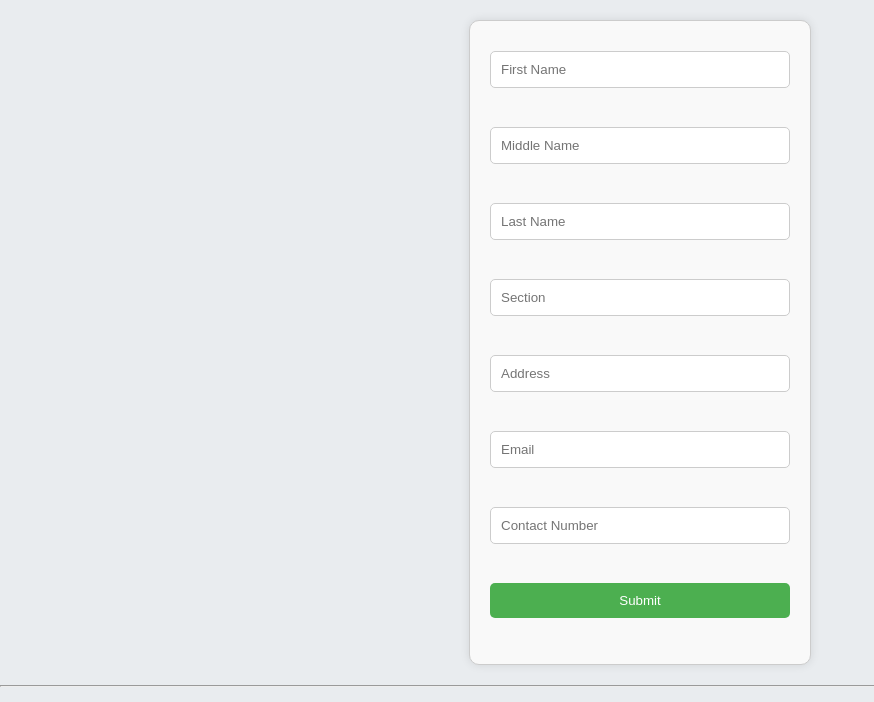
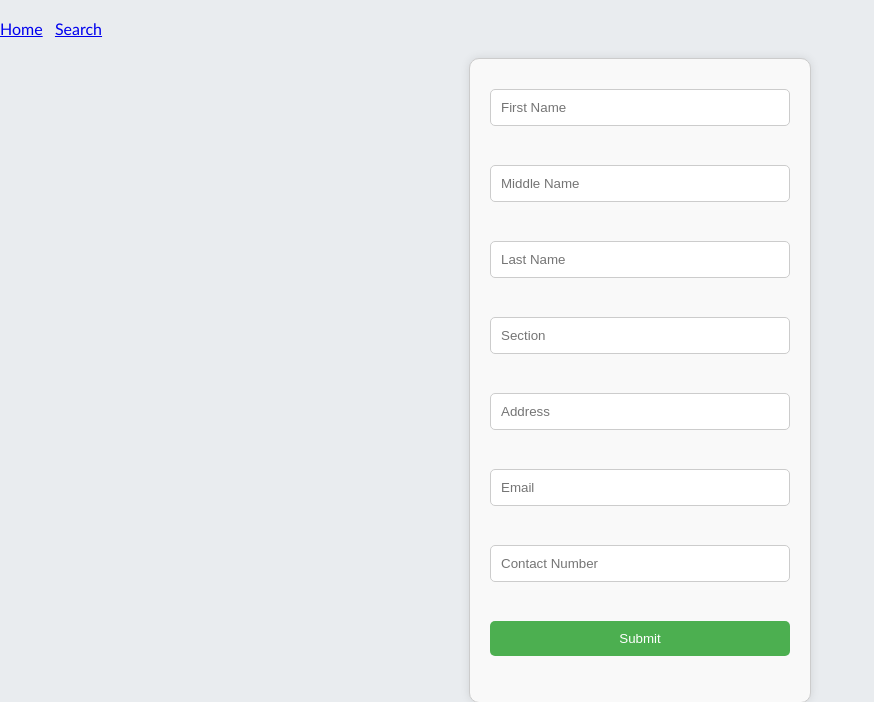
Before and after one commit to nokageAdmin/tutorial-1, a PHP site: page / in a window 1280 px wide. Shown: the top 702 px of the page, without its empty margins (0-874 px from the left). Run offline with PHP 8.4, Linux system fonts and the light colour scheme; data comes from the database, SQL or seed files in the repository.

Commit message:
tutorial 9

```diff
--- a/index.php
+++ b/index.php
@@ -147,7 +147,9 @@ if ($_SERVER["REQUEST_METHOD"] == "POST") {
         background-color: #ff1a1a;
     }
 </style>
+<br>
 
+<?php include ("nav.php"); ?>
 
 <!-- HTML form -->
 <div class="form-container">
--- /dev/null
+++ b/nav.php
@@ -0,0 +1 @@
+<a href="index.php">Home</a> &nbsp; <a href="search.php">Search</a>
```
Also changed, not shown: search.php (added).
